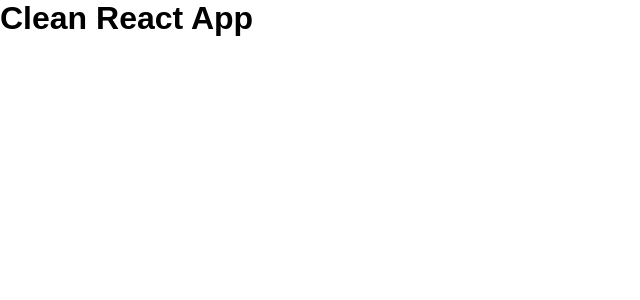
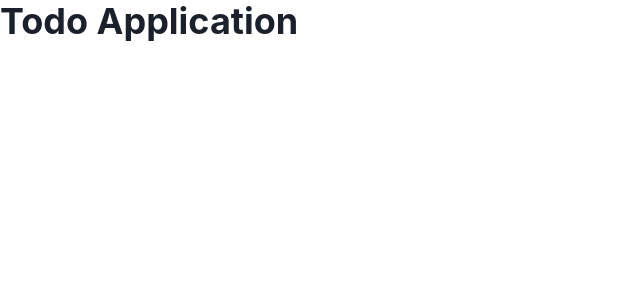
Before and after one commit to shoaibiqbal0/react-todo, a React (Create React App) app: page / in a window 1280 px wide. Shown: the top 300 px of the page, without its empty margins (0-640 px from the left). Built offline with nearby package versions, Linux system fonts and the light colour scheme.

Commit message:
Added components

```diff
--- a/package.json
+++ b/package.json
@@ -3,9 +3,13 @@
   "version": "0.1.0",
   "private": true,
   "dependencies": {
+    "@chakra-ui/react": "^2.1.1",
+    "@emotion/react": "^11.9.0",
+    "@emotion/styled": "^11.8.1",
     "@testing-library/jest-dom": "^5.16.4",
     "@testing-library/react": "^13.2.0",
     "@testing-library/user-event": "^13.5.0",
+    "framer-motion": "^6.3.3",
     "react": "^18.1.0",
     "react-dom": "^18.1.0",
     "react-scripts": "5.0.1",
--- a/src/App.js
+++ b/src/App.js
@@ -1,9 +1,12 @@
+import React from "react";
 import "./App.css";
+import { Heading } from "@chakra-ui/react";
+import { Stack, HStack, VStack } from "@chakra-ui/react";
 
 function App() {
   return (
     <div>
-      <h1>Clean React App</h1>
+      <Heading>Todo Application</Heading>
     </div>
   );
 }
--- a/src/index.js
+++ b/src/index.js
@@ -1,5 +1,14 @@
 import React from "react";
 import ReactDOM from "react-dom";
 import App from "./App";
+import { ChakraProvider } from "@chakra-ui/react";
 
-ReactDOM.render(<App />, document.querySelector("#root"));
+ReactDOM.render(
+  <React.StrictMode>
+    <ChakraProvider>
+      <App />
+    </ChakraProvider>
+  </React.StrictMode>,
+
+  document.querySelector("#root")
+);
```
Also changed, not shown: src/components/AddTodo.jsx (added, +7 -0 lines), src/components/TodoList.jsx (added, +7 -0 lines), 1 other file (tests, documents, lock files or other folders).
